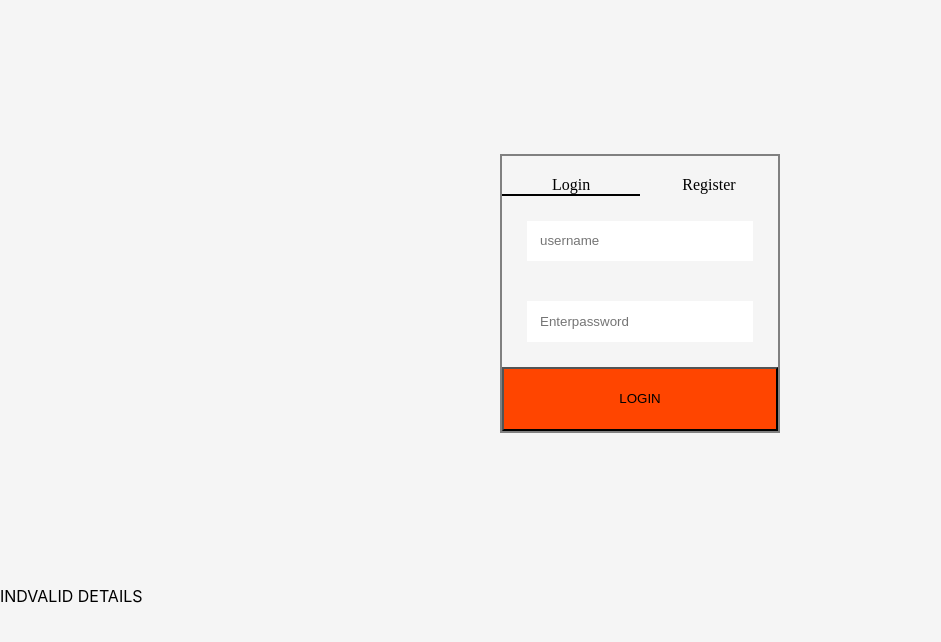
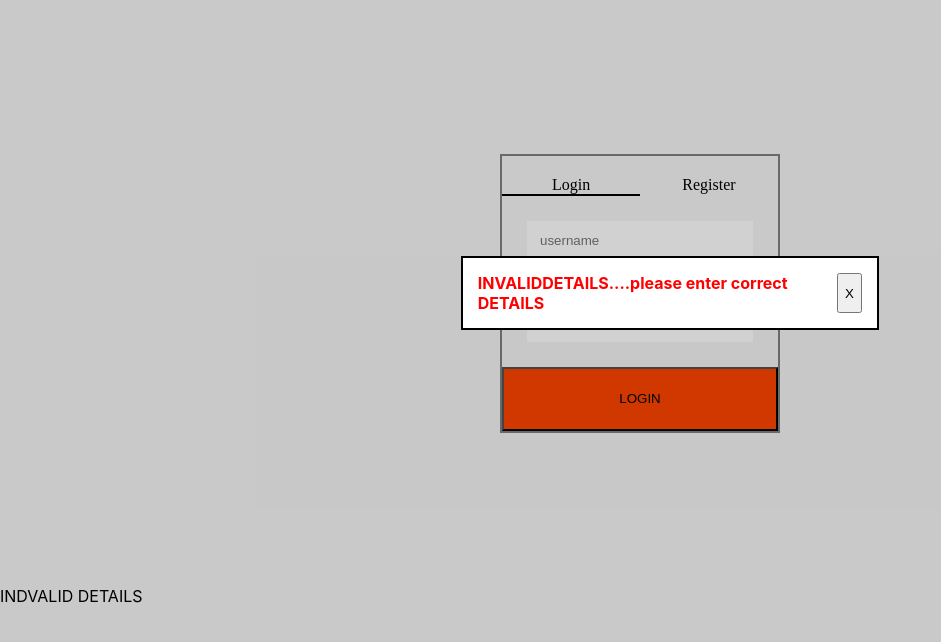
Before and after one commit to shashikiran0730/Leavemanagement, a React (Create React App) app: page / in a window 1280 px wide. Both pictures are taken after a click on the button "LOGIN". Shown: the top 642 px of the page, without its empty margins (0-941 px from the left). Built offline with nearby package versions, Linux system fonts and the light colour scheme; data requests are answered from the project's data file.

Commit message:
added stylings

```diff
--- a/package.json
+++ b/package.json
@@ -6,7 +6,7 @@
     "@testing-library/jest-dom": "^5.16.5",
     "@testing-library/react": "^13.4.0",
     "@testing-library/user-event": "^13.5.0",
-    "axios": "^1.3.4",
+    "axios": "^1.4.0",
     "react": "^18.2.0",
     "react-dom": "^18.2.0",
     "react-router": "^6.8.1",
--- a/src/DASHBOARD/Dashboard.js
+++ b/src/DASHBOARD/Dashboard.js
@@ -7,7 +7,7 @@ export const DashBoard = () => {
   const navigate = useNavigate();
   const Logout = () => {
     setloginid("");
-    navigate("/login");
+    navigate("/");
   };
   return (
     <div className="c-1">
--- a/src/LOGIN/login.css
+++ b/src/LOGIN/login.css
@@ -7,44 +7,84 @@
 
 
 }
+
 .innerfeild {
   padding: 1vw;
   width: 200px;
   border: none;
   outline: none;
 }
+
 .innerfeildbutton {
- width: 100%;
+  width: 100%;
   padding: 1.2vw;
-  background-color:orangered;
+  background-color: orangered;
   height: 5vw;
 }
+
 .feild {
   padding: 20px;
 }
+
 .innerfeild:focus {
   border-bottom: 2px solid orangered;
 }
 
-.container-1{
-padding: 5px;
+.container-1 {
+  padding: 5px;
 }
 
-.signpage{
+.signpage {
   display: flex;
   justify-content: space-evenly;
-  font-family:'Times New Roman', Times, serif;
-  font-weight:300;
+  font-family: 'Times New Roman', Times, serif;
+  font-weight: 300;
   margin-top: 20px;
 
 }
-.helo{
+
+.helo {
   border-bottom: 2px solid black;
   width: 30%;
   text-align: center;
 }
 
-.signpage > div{
+.signpage>div {
   text-align: center;
   flex: 1;
 }
+
+.modal-content {
+  font-weight: bold;
+  border: 2px solid black;
+  width: 30vw;
+  padding: 15px;
+  margin-left: 36vw;
+  margin-top: 20vw;
+  background-color: #ffff;
+  color: red;
+}
+
+.modal {
+  display: none;
+  background-color: rgb(0, 0, 0);
+  background-color: rgb(0, 0, 0, 0.4);
+  top: 0;
+  position: fixed;
+  width: 100%;
+  height: 100%;
+}
+
+.modal-display {
+  display: block;
+  background-color: rgba(0, 0, 0, 0.182);
+  top: 0;
+  position: fixed;
+  width: 100%;
+  height: 100%;
+}
+
+.modal-items {
+  display: flex;
+  justify-content: space-between;
+}
--- a/src/LOGIN/login.js
+++ b/src/LOGIN/login.js
@@ -13,8 +13,9 @@ export const Login = () => {
   const email = useRef();
   const [loginDetails, setLoginDetails] = useState([]);
   const [loginid, setloginid] = useContext(mycontext);
-  const [ErrorMessage, setErrorMessage] = useState(false);
+  const [isErrorMessage, setisErrorMessage] = useState(false);
   const [isLogin, setIsLogin] = useState(true);
+  const [modalClassName, setmodalClassName] = useState('modal-display')
 
   const navigate = useNavigate();
 
@@ -22,6 +23,7 @@ export const Login = () => {
     axios
       .get("http://localhost:3000/registerdetails")
       .then((res) => {
+        console.log(res.data)
         setLoginDetails([...res.data]);
       })
       .catch((e) => {
@@ -44,8 +46,13 @@ getLoginDetails()
       pass: mypass.current.value,
       email: email.current.value,
     };
+try{
+  axios.post("http://localhost:3000/registerdetails", d);
+}
+catch{
+  console.log("axios failed")
+}
 
-    axios.post("http://localhost:3000/registerdetails", d);
     getLoginDetails()
     setIsLogin(true);
   };
@@ -68,13 +75,29 @@ getLoginDetails()
           sessionStorage.setItem("logindata", JSON.stringify({ ...a }));
           setloginid({ ...a });
           navigate("/welcome");
-          setErrorMessage(false);
+          setisErrorMessage(false);
         } else {
-          setErrorMessage(true);
+          setisErrorMessage(true);
         }
       });
     }
   };
+
+  const renderInvalidModal = () => {
+    return (
+      <div className={isErrorMessage?'modal-display':'modal'}>
+        <div className="modal-content">
+          <div className="modal-items">
+            <div>INVALIDDETAILS....please enter correct DETAILS</div>
+            <button onClick={() => setisErrorMessage(false)}>X</button>
+          </div>
+
+
+        </div>
+
+      </div>
+    )
+  }
   return (
     <div>
       <div className="feilds">
@@ -165,7 +188,10 @@ getLoginDetails()
         )}
       </div>
 
-      {ErrorMessage && "INDVALID DETAILS"}
+      {isErrorMessage && renderInvalidModal()}
+
+
+      {true && "INDVALID DETAILS"}
     </div>
   );
 };
```
Also changed, not shown: 1 other file (tests, documents, lock files or other folders). Lines whose indentation alone changed are shown as unchanged.
